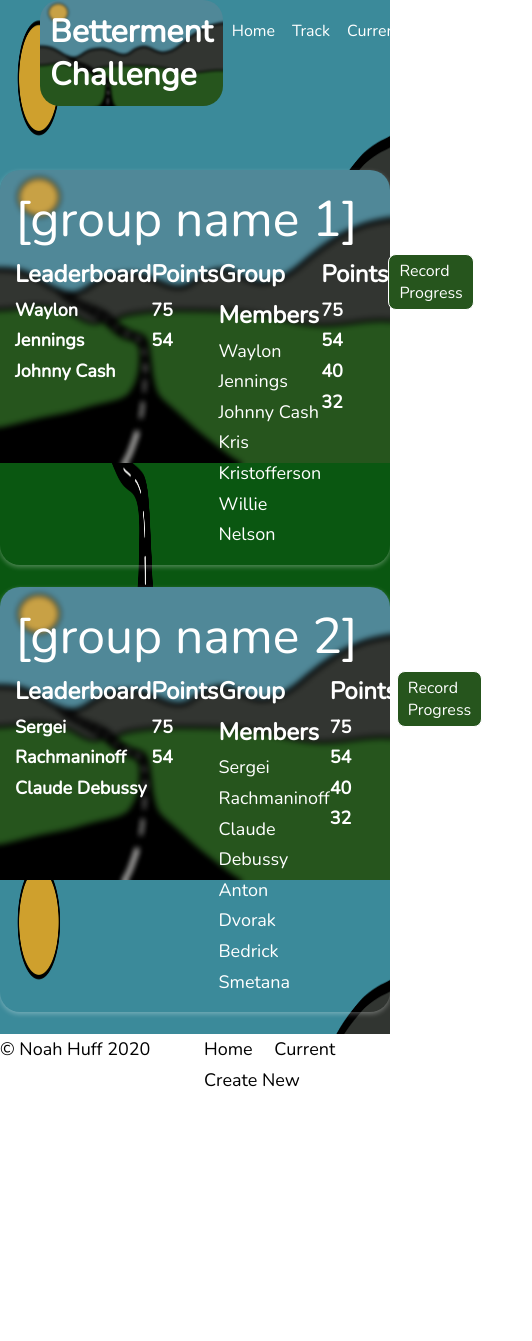
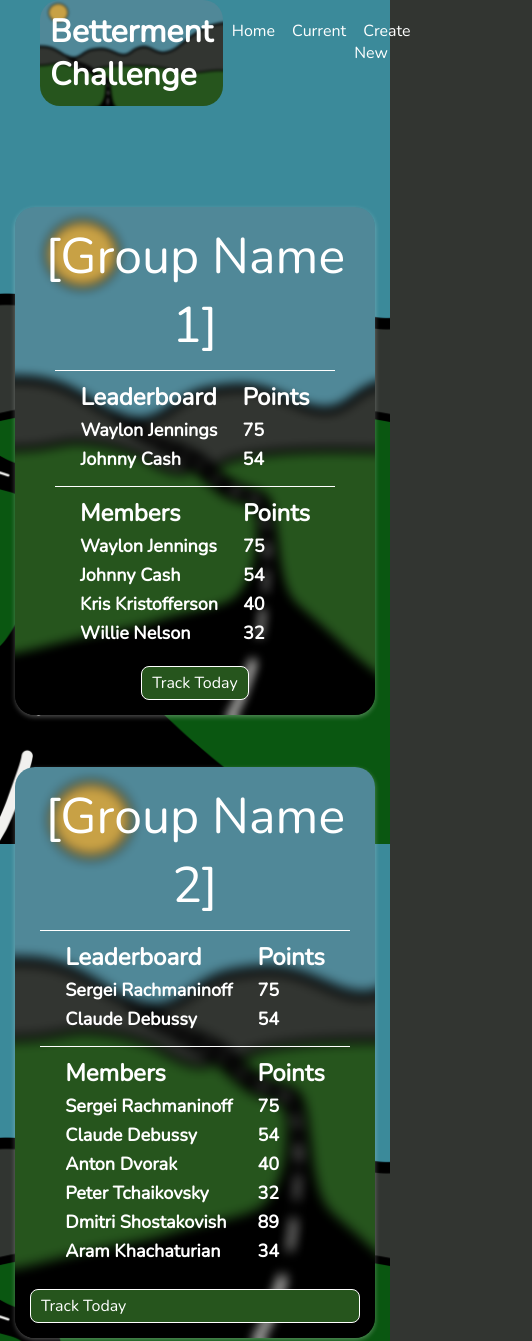
Before and after one commit to Noah-Huff/bettermentChallenge, a plain HTML site: page current.html in a window 390 px wide. Shown: the top 1341 px of the page, 532 px wide, since content can reach past the window. Before the commit the page ends 1102 px from the top, so only its background shows below. Drawn offline with nearby package versions, Linux system fonts and the light colour scheme.

Commit message:
index, current, track responsive media tags

```diff
--- a/css/style.css
+++ b/css/style.css
@@ -4,6 +4,7 @@
     --primary-tan: #e3c59c;
     --primary-green: #26551d;
     --dark-green: #175237;
+    --light-green: #c9e4ca;
 
 }
 
@@ -15,6 +16,7 @@
 
 body {
     font-family: Nunito, sans-serif;
+    background-color: var(--primary-grey);
 }
 .container {
     max-width: 1000px;
@@ -84,15 +86,15 @@ a{
     grid-template-columns: 60% 40%;
 }
 .showcase {
-    height: 350px;
+    height: 460px;
     /* background-color: var(--primary-green); */
     color: #fff;
 }
 .login {
     height: 310px;
     width: 350px;
-    grid-column: 2;
-    grid-row: 1;
+    /* grid-column: 2; */
+    /* grid-row: 1; */
 }
 .login .form {
     margin-top: 15px;
@@ -100,6 +102,9 @@ a{
 .showcase-text {
     justify-content: center;
     align-self: center;
+}
+.form .btn {
+    border: solid white 1px;
 }
 
 /* index info-text */
@@ -123,6 +128,27 @@ a{
     box-shadow: 0 2px 5px rgba(255, 255, 255, .3);
 }
 
+.group-card > *:nth-child(1) {
+    grid-column:  1 / span 3;
+}
+.group-card > *:nth-child(1) {
+    align-items: end;
+}
+.group-button {
+    align-self: end;
+    justify-self: center;
+}
+.group-card {
+    grid-gap: 1rem;
+    grid-template-columns: 2fr 2fr 1fr;
+}
+.leaderboard-table {
+    border-top: solid white 1px;
+}
+.group-table {
+    border-top: solid white 1px;
+}
+
 /* track */
 .track-inspiration {
     background-color: var(--primary-grey);
@@ -131,21 +157,146 @@ a{
 }
 .slider-label {
     /* display: inline; */
-    align-self: start;
-    justify-self: start;
+    /* align-self: start; */
+    /* justify-self: start; */
+    position: relative;
+    color: white;
 }
 .switch {
     align-self: end;
     justify-self: end;
 }
+.track-slider {
+    align-self: center;
+    justify-self: left;
+}
+/* .track-grid > *:first-child {
+    grid-column: 1 / 3;
+} */
+.track-grid > *:last-child {
+    grid-column: 1;
+}
+.track {
+    margin-top: 15px;
+}
 
 /* footer */
 .footer-links {
     color: black;
-    align-self: end;
     justify-self: end;
 }
 .footer-copy {
     justify-self: start;
-    align-self: start;
 }
+footer {
+    background-color: white;
+}
+
+
+
+/* Tablets and under */
+@media(max-width: 1050px) {
+    .container {
+        max-width: 718px;
+        margin: 0 auto;
+    }
+    .grid-2 {
+        grid-gap: 15px;
+    }
+    .showcase .grid-2 {
+        grid-template-columns: 1fr 1fr;
+    }
+}
+
+@media(max-width: 768px) {
+    .showcase .grid-2,
+    .grid-2 {
+        grid-template-columns: 1fr;
+        grid-template-rows: 1fr;
+        align-items: center;
+        justify-self: center;
+        align-self: center;
+     }
+     /* current page */
+     .grid-3,
+     .group-card {
+         display: block;
+         grid-template-columns: 1fr;
+         grid-template-rows: 1fr;
+     }
+     /* .grid-4,
+     .grid-4 .track-grid,
+     .track-grid {
+         grid-template-columns: 1fr 1fr;
+     }
+     .track-grid > *:first-child(1) {
+        grid-column: 1 / span 2;
+    }
+    .track-grid > *:last-child {
+        grid-column: 1;
+    } */
+     table {
+         margin-left: auto;
+         margin-right: auto;
+         padding-top: 5px;
+         margin-top: 10px;
+     }
+     p,
+     .leaderboard-header {
+         text-align: center;
+     }
+     .group-button,
+     .record,
+     .btn,
+     .group {
+         margin: auto;
+         display: grid;
+         margin-top: 8px;
+         width: 100%;
+     }
+     .center {
+         margin: auto;
+         /* display:grid; */
+     }
+
+     .card {
+         justify-self: center;
+         margin: 15px
+     }
+     .showcase {
+         height: 480px;
+     }
+     .blurred-picture,
+     .showcase {
+        background: url(/images/blurredBackground.png) no-repeat fixed;
+        background-size: cover;
+        object-fit: cover;
+        /* background-position: 75% 0%; */
+     }
+    .background-picture,
+    .showcase {
+        background: url(/images/bettermentChallengeBackground.png) no-repeat fixed;
+        background-size: cover;
+        object-fit: cover;
+        /* background-position: 75% 0%; */
+    }
+    .footer > *:nth-child(1) {
+        grid-row: 2;
+    }
+    .footer-links,
+    .footer-copy {
+        justify-self: center;
+        margin: auto;
+    }
+
+
+}
+
+
+/* Mobile */
+@media(max-width: 500px) {
+
+
+
+
+}
--- a/css/utilities.css
+++ b/css/utilities.css
@@ -6,11 +6,13 @@
 .grid-3 {
     display: grid;
     grid-template-columns: 1fr 1fr 1fr;
-    align-items: center;
+    align-items: start;
 }
 .grid-4 {
     display: grid;
-    grid-template-columns: repeat(4, 1fr);
+    grid-template-columns: repeat(auto-fill, minmax(160px, 1fr));
+    align-items: center;
+    /* grid-auto-flow: column; */
     /* align-items: start; */
 }
 .grid-5 {
@@ -67,6 +69,16 @@
     border: solid white 1px;
     /* box-shadow: 0 2px 5px rgba(255, 255, 255, .3); */
 }
+table {
+    text-align: left;
+    border-spacing: 25px 5px;
+}
+span .slider {
+    padding-right: 25px;
+    padding-left: 25px;
+    margin: 35px;
+}
+
 /* THE SLIDER FROM W3SCHOOLS */
 /* The switch - the box around the slider */
 .switch {
@@ -74,6 +86,8 @@
     display: inline-block;
     width: 60px;
     height: 34px;
+    margin-right: 20px;
+    margin-left: 20px;
   }
 
   /* Hide default HTML checkbox */
@@ -94,6 +108,9 @@
     background-color: #ccc;
     -webkit-transition: .4s;
     transition: .4s;
+  }
+  .slider-label {
+      margin-left: 20px;
   }
 
   .slider:before {
--- a/current.html
+++ b/current.html
@@ -22,10 +22,10 @@
         <div class="nav">
             <ul>
                 <li><a href="index.html">Home</a></li>
-                <li><a href="track.html">Track</a></li>
+                <!-- <li><a href="track.html">Track</a></li> -->
                 <li><a href="current.html">Current</a></li>
                 <li><a href="create.html">Create New</a></li>
-                <li><a href="modify.html">Modify</a></li>
+                <!-- <li><a href="modify.html">Modify</a></li> -->
             </ul>
         </div>
     </div>
@@ -34,85 +34,107 @@
 <!-- Group List -->
 
 <section class="groups">
-    <div class="container group-list group-grid card blurred-picture">
-        <div class="area-1 leaderboard-header xl">[group name 1]</div>
-        <div class="leaderboard bold">
-            <div class="area-2 leaderboard-members sma bold">
-                <h2 class="bold lrg">Leaderboard</h2>
-                <p>
-                    Waylon Jennings
-                    <br>Johnny Cash
-                </p>
-            </div>
+    <br>
+    <div class="grid-3 group-card card container blurred-picture">
+        <div class="leaderboard-header xl">[Group Name 1]</div>
+        <table class="leaderboard-table sma">
+            <tr class="lrg">
+                <th>Leaderboard</th>
+                <th>Points</th>
+            </tr>
+            <tr class="sma">
+                <th>Waylon Jennings</th>
+                <th>75</th>
+            </tr>
+            <tr>
+                <th>Johnny Cash</th>
+                <th>54</th>
+            </tr>
+        </table>
+        <table class="group-table sma">
+            <tr class="lrg">
+                <th>Members</th>
+                <th>Points</th>
+            </tr>
+            <tr class="sma">
+                <th>Waylon Jennings</th>
+                <th>75</th>
+            </tr>
+            <tr>
+                <th>Johnny Cash</th>
+                <th>54</th>
+            </tr>
+            <tr>
+                <th>Kris Kristofferson</th>
+                <th>40</th>
+            </tr>
+            <tr>
+                <th>Willie Nelson</th>
+                <th>32</th>
+            </tr>
+        </table>
+        <div class="group record group-button">
+            <div class="center"><a class="group btn" href="track.html">Track Today</a></div>
         </div>
-        <div class="area-3 leaderboard-score sma bold">
-            <h2 class="bold lrg">Points</h2>
-            <p>75
-                <br>54
-            </p>
-        </div>
-        <div class="area-4 member-list sma">
-            <h2 class="bold lrg">Group Members</h2>
-            <p>Waylon Jennings
-                <br>Johnny Cash
-                <br>Kris Kristofferson
-                <br>Willie Nelson
-            </p>
-    </div>
-    <div class="area-5 member-score sma bold">
-        <h2 class="bold lrg">Points</h2>
-        <p>75
-            <br>54
-            <br>40
-            <br>32
-        </p>
-    </div>
-    <div class="area-6 group record">
-        <a class="group btn" href="track.html">Record Progress</a>
-    </div>
     </div>
 
     <br>
+    <div class="grid-3 group-card card container blurred-picture">
+        <div class="leaderboard-header xl">[Group Name 2]</div>
+        <table class="leaderboard-table sma">
+            <tr class="lrg">
+                <th>Leaderboard</th>
+                <th>Points</th>
+            </tr>
+            <tr class="sma">
+                <th>Sergei Rachmaninoff</th>
+                <th>75</th>
+            </tr>
+            <tr>
+                <th>Claude Debussy</th>
+                <th>54</th>
+            </tr>
+        </table>
+        <table class="group-table sma">
+            <tr class="lrg">
+                <th>Members</th>
+                <th>Points</th>
+            </tr>
+            <tr class="sma">
+                <th>Sergei Rachmaninoff</th>
+                <th>75</th>
+            </tr>
+            <tr>
+                <th>Claude Debussy</th>
+                <th>54</th>
+            </tr>
+            <tr>
+                <th>Anton Dvorak</th>
+                <th>40</th>
+            </tr>
+            <tr>
+                <th>Peter Tchaikovsky</th>
+                <th>32</th>
+            </tr>
+            <tr>
+                <th>Dmitri Shostakovish</th>
+                <th>89</th>
+            </tr>
+            <tr>
+                <th>Aram Khachaturian</th>
+                <th>34</th>
+            </tr>
+            <tr>
+                <th></th>
+            </tr>
+        </table>
+        <div class="group record group-button">
+            <a class="group btn" href="track.html">Track Today</a>
+        </div>
+    </div>
 
-    <div class="container group-list group-grid card blurred-picture">
-        <div class="area-1 leaderboard-header xl">[group name 2]</div>
-        <div class="leaderboard bold">
-            <div class="area-2 leaderboard-members sma bold">
-                <h2 class="bold lrg">Leaderboard</h2>
-                <p>
-                    Sergei Rachmaninoff
-                    <br>Claude Debussy
-                </p>
-            </div>
-        </div>
-        <div class="area-3 leaderboard-score sma bold">
-            <h2 class="bold lrg">Points</h2>
-            <p>75
-                <br>54
-            </p>
-        </div>
-        <div class="area-4 member-list sma">
-            <h2 class="bold lrg">Group Members</h2>
-            <p>Sergei Rachmaninoff
-                <br>Claude Debussy
-                <br>Anton Dvorak
-                <br>Bedrick Smetana
-            </p>
-    </div>
-    <div class="area-5 member-score sma bold">
-        <h2 class="bold lrg">Points</h2>
-        <p>75
-            <br>54
-            <br>40
-            <br>32
-        </p>
-    </div>
-    <div class="area-6 group record">
-        <a class="group btn" href="track.html">Record Progress</a>
-    </div>
-    </div>
 <br>
-</section>
+</section> <!-- end of the section for the group info -->
 </div><!-- end of container for background-picture -->
 
 </body>
```
Also changed, not shown: create.html (+2 -2 lines), index.html (+4 -5 lines), modify.html (+2 -2 lines), track.html (+38 -13 lines), 1 other file.
